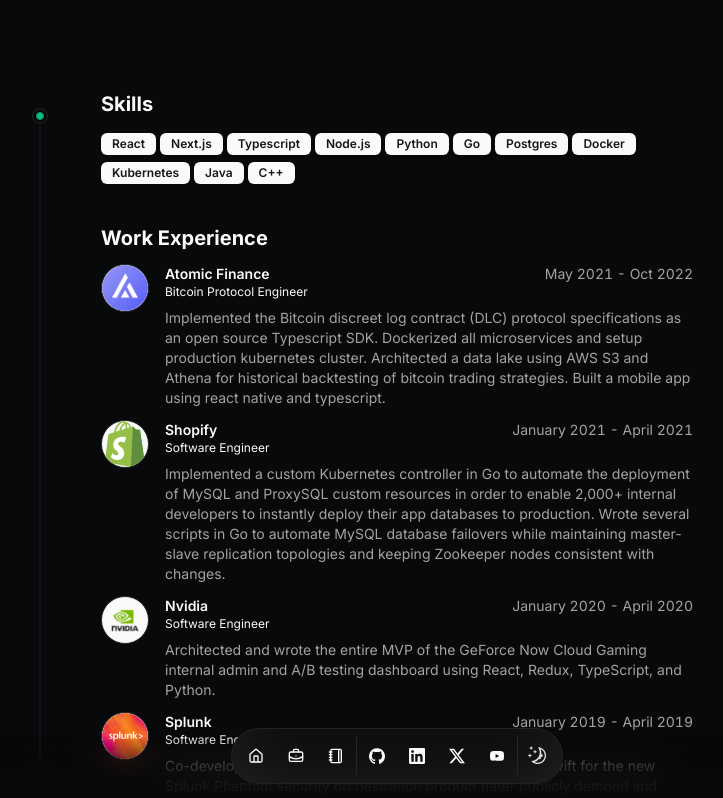
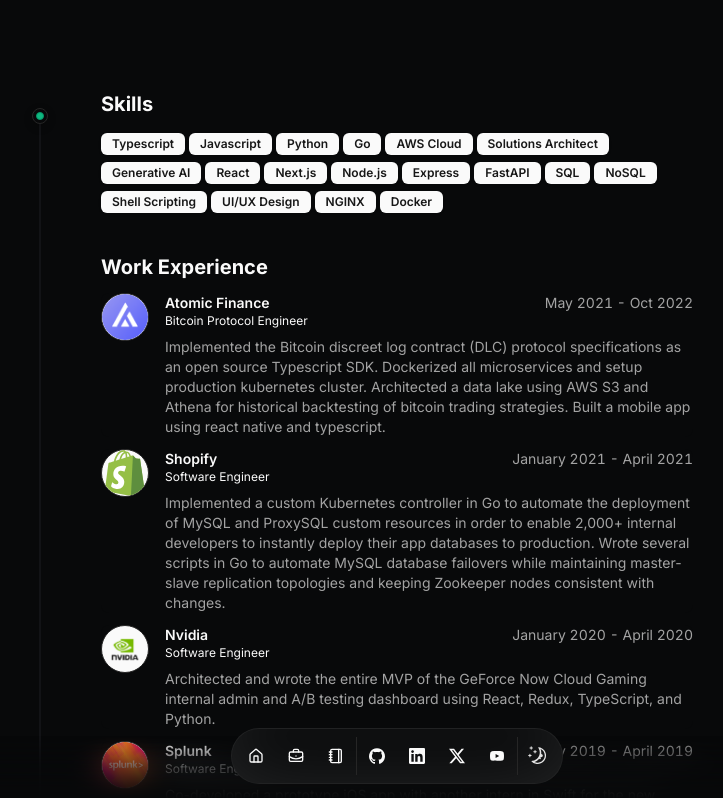
Before and after one commit to ParamBirje/timeline-portfolio, a Next.js app: page /work in a window 1280 px wide. Shown: the top 798 px of the page, without its empty margins (243-966 px from the left). Built offline with nearby package versions, Linux system fonts and the light colour scheme.

Commit message:
Fixed: tailwind imports, updated resume.tsx

```diff
--- a/src/data/resume.tsx
+++ b/src/data/resume.tsx
@@ -4,27 +4,34 @@
 export const DATA = {
   name: "Param Birje",
   initials: "PB",
-  url: "https://dillion.io",
-  location: "San Francisco, CA",
-  locationLink: "https://www.google.com/maps/place/sanfrancisco",
+  url: "https://linkedin.com/in/parambirje",
+  location: "India",
+  locationLink: "https://www.google.com/maps/place/india",
   description:
-    "Software Engineer turned Entrepreneur. I love building things and helping people. Very active on Twitter.",
+    "Software Engineer with a genuine passion for solving problems using tech and curiosity.",
   summary:
-    "At the end of 2022, I quit my job as a software engineer to go fulltime into building and scaling my own SaaS businesses. In the past, [I pursued a double degree in computer science and business](/#education), [interned at big tech companies in Silicon Valley](https://www.youtube.com/watch?v=d-LJ2e5qKdE), and [competed in over 21 hackathons for fun](/#hackathons). I also had the pleasure of being a part of the first ever in-person cohort of buildspace called [buildspace sf1](https://buildspace.so/sf1).",
+    "Been hitting semicolons since 7th grade, and since then have fallen in love building software with the big toy (computer). Have built mobile apps and websites over the cloud that scaled over hundreds of users [for various startups](/work) and for the ones I co-founded. I love contributing to open source software and also have a lot of my own OSS [projects](/#projects). Cracked the AWS Solutions Architect Associate cert in a month, won three prizes at the [first hackathon I participated in](https://parablerhythm.parameater.co/) with a crime thriller game powered by Generative A.I, a roblox dev (sometimes) with over 500K player visits (guess then that makes me an award winning game-dev too). Oh yes, I'm also a [computer science student.](/work#education)",
   avatarUrl:
     "https://pbs.twimg.com/profile_images/1813248326524862464/_1ZZd4EQ_400x400.jpg",
   skills: [
+    "Typescript",
+    "Javascript",
+    "Python",
+    "Go",
+    "AWS Cloud",
+    "Solutions Architect",
+    "Generative AI",
     "React",
     "Next.js",
-    "Typescript",
     "Node.js",
-    "Python",
-    "Go",
-    "Postgres",
+    "Express",
+    "FastAPI",
+    "SQL",
+    "NoSQL",
+    "Shell Scripting",
+    "UI/UX Design",
+    "NGINX",
     "Docker",
-    "Kubernetes",
-    "Java",
-    "C++",
   ],
   navbar: [
     { href: "/", icon: HomeIcon, label: "Home" },
--- a/tailwind.config.ts
+++ b/tailwind.config.ts
@@ -1,6 +1,8 @@
 import type { Config } from "tailwindcss";
 import { fontFamily } from "tailwindcss/defaultTheme";
-import { default as flattenColorPalette } from "tailwindcss/lib/util/flattenColorPalette";
+const {
+  default: flattenColorPalette,
+} = require("tailwindcss/lib/util/flattenColorPalette");
 
 const config = {
   darkMode: ["class"],
```
Also changed, not shown: 1 other file (tests, documents, lock files or other folders).
